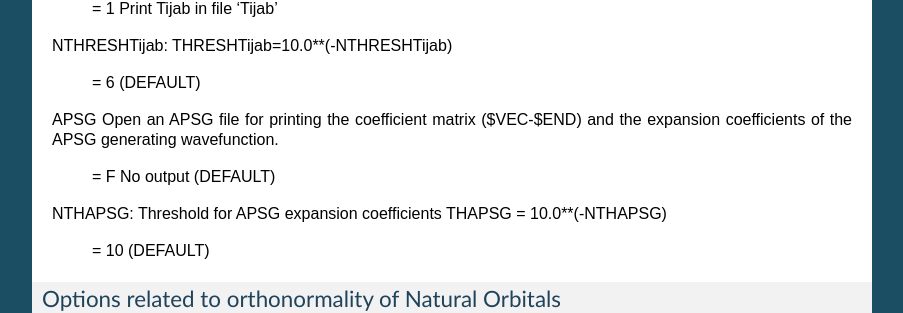
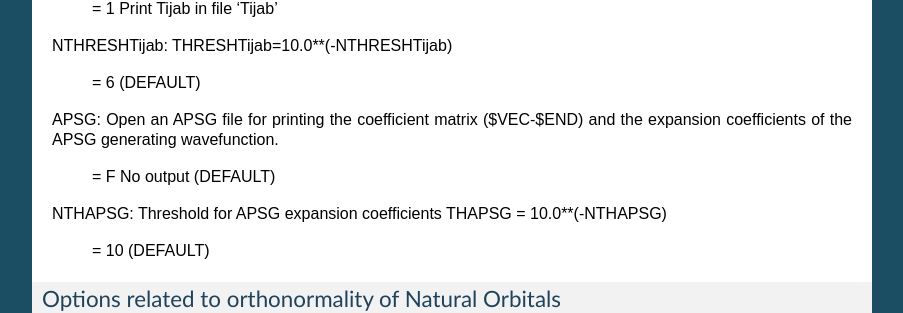
Before and after one commit to DoNOF/DoNOF-Documentation, a Sphinx documentation site: the page built from docs/input.rst, in a window 1280 px wide and 900 px high, scrolled down 6776 px. Shown: the part 149-462 px from the top of the window, without its empty margins (198-1101 px from the left). Built offline with Sphinx 7.4.7, drawn with Linux system fonts in a browser that asks for light colours; part of the change alters nothing that is shown.

```diff
--- a/docs/input.rst
+++ b/docs/input.rst
@@ -369,7 +369,7 @@ NTHRESHTijab:        THRESHTijab=10.0**(-NTHRESHTijab)
 
                       = 6      (DEFAULT)
 
-APSG                 Open an APSG file for printing the coefficient matrix ($VEC-$END) and the expansion coefficients of the APSG generating wavefunction.
+APSG:                Open an APSG file for printing the coefficient matrix ($VEC-$END) and the expansion coefficients of the APSG generating wavefunction.
 
                       = F      No output (DEFAULT)
 
```
